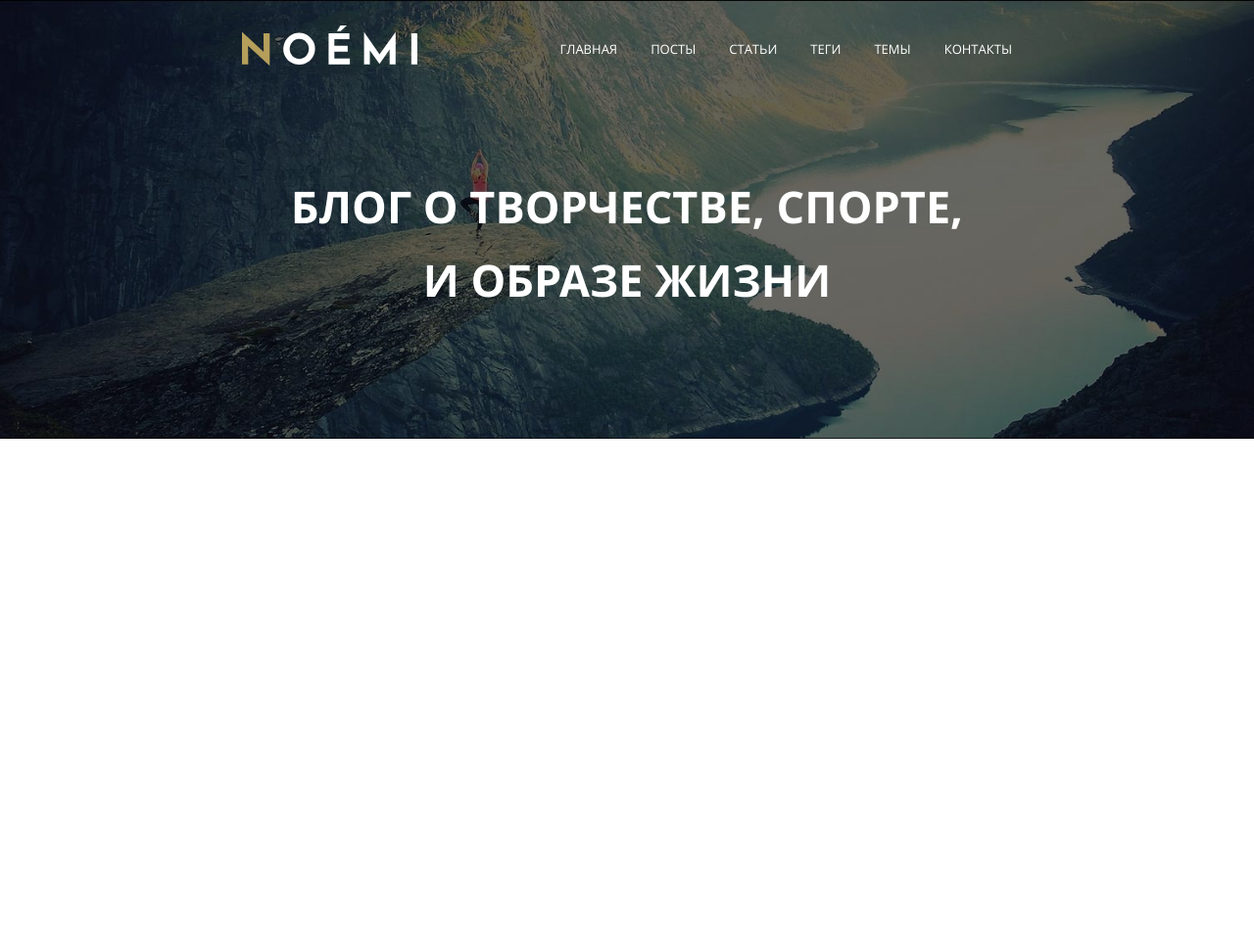
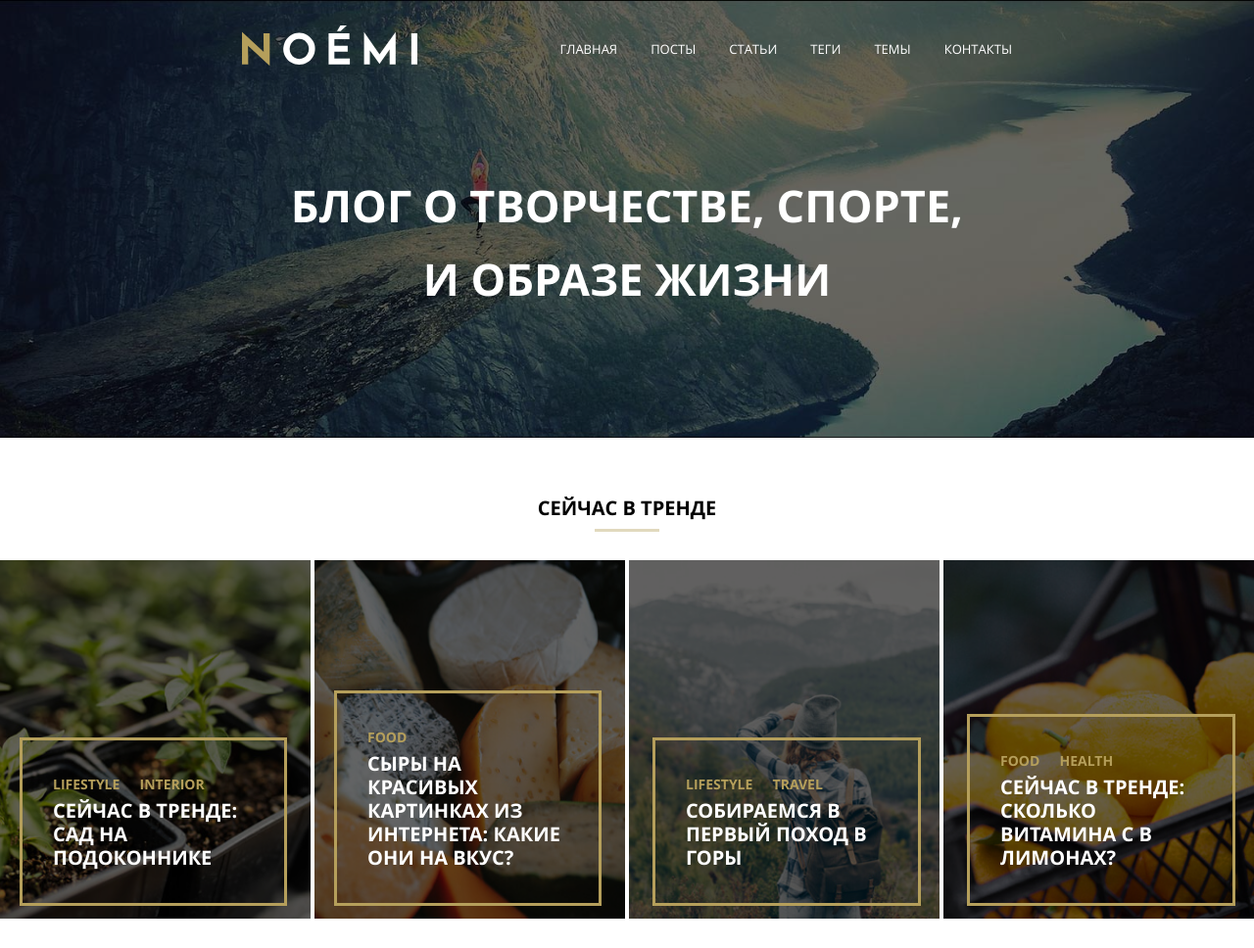
Before and after one commit to stasyabunina/mq-diplom, a plain HTML site: page index.html in a window 1280 px wide. Shown: the whole page at 98% size. Before the commit the page ends 800 px from the top, so only its background shows below. Drawn offline with Linux system fonts and the light colour scheme.

Commit message:
make adaptive trends section

```diff
--- a/css/style.css
+++ b/css/style.css
@@ -51,8 +51,6 @@ body {
   margin: 0;
   font-family: "OpenSans", sans-serif;
   font-weight: 400;
-  font-size: 15px;
-  line-height: 1.6em;
   background-color: white;
 }
 
@@ -107,7 +105,7 @@ textarea {
   position: relative;
   padding-bottom: 125px;
   padding-top: 26px;
-  margin-bottom: 59px;
+  margin-bottom: 62px;
   background-image: url(../images/banner-bg.jpg);
   background-position: top center;
   background-repeat: no-repeat;
@@ -155,6 +153,7 @@ header::before {
 
 .nav-link {
   font-size: 13px;
+  font-weight: 400;
   text-transform: uppercase;
   color: #fff;
   line-height: auto;
@@ -166,7 +165,7 @@ header::before {
   font-size: 45px;
   text-transform: uppercase;
   font-weight: 700;
-  line-height: 1.67em;
+  line-height: 1.67;
   text-align: center;
   margin: 0 auto;
   z-index: 2;
@@ -210,6 +209,7 @@ header::before {
   .header {
     padding-top: 43px;
     padding-bottom: 112px;
+    margin-bottom: 45px;
     background-image: url(../images/banner-bg-tablet.jpg);
     background-position: bottom center;
   }
@@ -237,7 +237,7 @@ header::before {
   .header-title {
     max-width: 620px;
     font-size: 40px;
-    line-height: 1.38em;
+    line-height: 1.38;
   }
 }
 
@@ -245,6 +245,7 @@ header::before {
   .header {
     padding-top: 31px;
     padding-bottom: 211px;
+    margin-bottom: 42px;
     background-image: url(../images/banner-mobile.jpg);
     background-position: bottom center;
   }
@@ -273,7 +274,234 @@ header::before {
   }
 
   .header-title {
+    max-width: 500px;
     font-size: 26px;
-    line-height: 1.38em;
+    line-height: 1.38;
   }
 }
+
+.trends {
+  margin-bottom: 30px;
+}
+
+.section-title {
+  margin-bottom: 43px;
+  position: relative;
+  font-size: 20px;
+  line-height: 1;
+  font-weight: 700;
+  text-align: center;
+  text-transform: uppercase;
+}
+
+.section-title::after {
+  content: '';
+  display: block;
+  position: absolute;
+  top: 31px;
+  right: 0;
+  left: 0;
+  bottom: 0;
+  width: 66px;
+  height: 3px;
+  margin: 0 auto;
+  background-color: #e1d9bd;
+}
+
+.trends-wrapper {
+  display: flex;
+  flex-wrap: wrap;
+}
+
+.trends-card {
+  width: calc(25% - 3px);
+  padding: 133px 24px 13px 20px;
+  position: relative;
+  display: flex;
+  flex-direction: column;
+  justify-content: flex-end;
+  background-repeat: no-repeat;
+  background-position: center center;
+  background-size: cover;
+  background-color: black;
+}
+
+.trends-card:nth-child(n+3) {
+  padding: 133px 19px 13px 24px;
+}
+
+.trends-card::before {
+  content: '';
+  display: block;
+  position: absolute;
+  background-color: #000;
+  left: 0;
+  top: 0;
+  right: 0;
+  bottom: 0;
+  opacity: 0.6;
+  z-index: 1;
+}
+
+.trends-card:not(:last-child) {
+  margin-right: 4px;
+}
+
+.trends-card-first {
+  background-image: url(../images/trend1.jpg);
+}
+
+.trends-card-second {
+  background-image: url(../images/trend2.jpg);
+}
+
+.trends-card-third {
+  background-image: url(../images/trend3.jpg);
+}
+
+.trends-card-fourth {
+  background-image: url(../images/trend4.jpg);
+}
+
+.card-desc {
+  padding: 25px 32px 34px 31px;
+  border: solid #b59f5b 3px;
+  position: relative;
+  z-index: 2;
+}
+
+.card-tags {
+  max-height: 30px;
+  margin-bottom: 5px;
+}
+
+.card-link {
+  text-transform: uppercase;
+  font-size: 14px;
+  line-height: 2.86;
+  font-weight: 700;
+  color: #b59f5b;
+}
+
+.card-link:not(:last-child) {
+  margin-right: 16px;
+}
+
+.card-title {
+  text-transform: uppercase;
+  font-size: 20px;
+  font-weight: 700;
+  line-height: 1.2;
+  color: white;
+}
+
+@media (max-width: 1200px) and (min-width: 641px) {
+  .section-title {
+    margin-bottom: 27px;
+    font-size: 18px;
+    line-height: 1.6;
+  }
+
+  .section-title::after {
+    top: 35px;
+  }
+
+  .trends-card {
+    width: calc(50% - 2px);
+    padding: 75px 19px 16px 20px;
+    background-position: bottom center;
+  }
+
+  .trends-card:nth-child(n+3) {
+    padding: 96px 19px 16px 20px;
+  }
+
+  .trends-card:not(:last-child) {
+    margin-right: 0;
+  }
+
+  .trends-card:nth-child(odd) {
+    margin-right: 4px;
+  }
+
+  .trends-card:nth-child(-n+2) {
+    margin-bottom: 3px;
+  }
+
+  .card-desc {
+    padding: 21px 32px 29px 32px;
+  }
+
+  .card-tags {
+    margin-bottom: 5px;
+  }
+
+  .card-link:not(:last-child) {
+    margin-right: 14px;
+  }
+
+  .card-title {
+    font-size: 17px;
+    line-height: 1.3;
+  }
+}
+
+@media (max-width: 640px) {
+  .section-title {
+    margin-bottom: 39px;
+    font-size: 16px;
+    line-height: auto;
+  }
+
+  .section-title::after {
+    top: 27px;
+  }
+
+  .trends-card {
+    width: 100%;
+    padding: 88px 16px 16px 16px;
+    background-position: bottom center;
+  }
+
+  .trends-card:nth-child(2) {
+    padding: 67px 16px 16px 14px;
+    margin-right: 0;
+  }
+
+  .trends-card:nth-child(n+3) {
+    padding: 89px 16px 16px 16px;
+  }
+
+  .trends-card:last-child {
+    margin-right: 0;
+  }
+
+  .trends-card:nth-child(odd) {
+    margin-right: 0;
+  }
+
+  .trends-card:nth-child(-n+2) {
+    margin-bottom: 0;
+  }
+
+  .trends-card:not(:last-child) {
+    margin-bottom: 4px;
+  }
+
+  .card-desc {
+    padding: 18px 19px 27px 19px;
+  }
+
+  .card-tags {
+    margin-bottom: 6px;
+  }
+
+  .card-link:not(:last-child) {
+    margin-right: 14px;
+  }
+
+  .card-title {
+    font-size: 16px;
+    line-height: 1.25;
+  }
+}
--- a/index.html
+++ b/index.html
@@ -49,6 +49,50 @@
       </h1>
     </div>
   </header>
+  <div class="content">
+    <section class="trends">
+      <h2 class="section-title">Сейчас в тренде</h2>
+      <div class="trends-wrapper">
+        <article class="trends-card trends-card-first">
+          <div class="card-desc">
+            <div class="card-tags">
+              <a href="#" class="card-link">Lifestyle</a>
+              <a href="#" class="card-link">Interior</a>
+            </div>
+            <h3 class="card-title">Сейчас в тренде: сад  на подоконнике</h3>
+          </div>
+        </article>
+        <article class="trends-card trends-card-second">
+          <div class="card-desc">
+            <div class="card-tags">
+              <a href="#" class="card-link">Food</a>
+            </div>
+            <h3 class="card-title">сыры на красивых  картинках из интернета: какие они на вкус?</h3>
+          </div>
+        </article>
+        <article class="trends-card trends-card-third">
+          <div class="card-desc">
+            <div class="card-tags">
+              <a href="#" class="card-link">Lifestyle</a>
+              <a href="#" class="card-link">Travel</a>
+            </div>
+            <h3 class="card-title">СОБИРАЕМСЯ В ПЕРВЫЙ ПОХОД В ГОРЫ</h3>
+          </div>
+        </article>
+        <article class="trends-card trends-card-fourth">
+          <div class="card-desc">
+            <div class="card-tags">
+              <a href="#" class="card-link">Food</a>
+              <a href="#" class="card-link">Health</a>
+            </div>
+            <h3 class="card-title">Сейчас в тренде: сКОЛЬКО ВИТАМИНА c В ЛИМОНАХ?</h3>
+          </div>
+        </article>
+      </div>
+    </section>
+    <main class="main"></main>
+    <aside class="aside"></aside>
+  </div>
 </body>
 
 </html>
```
